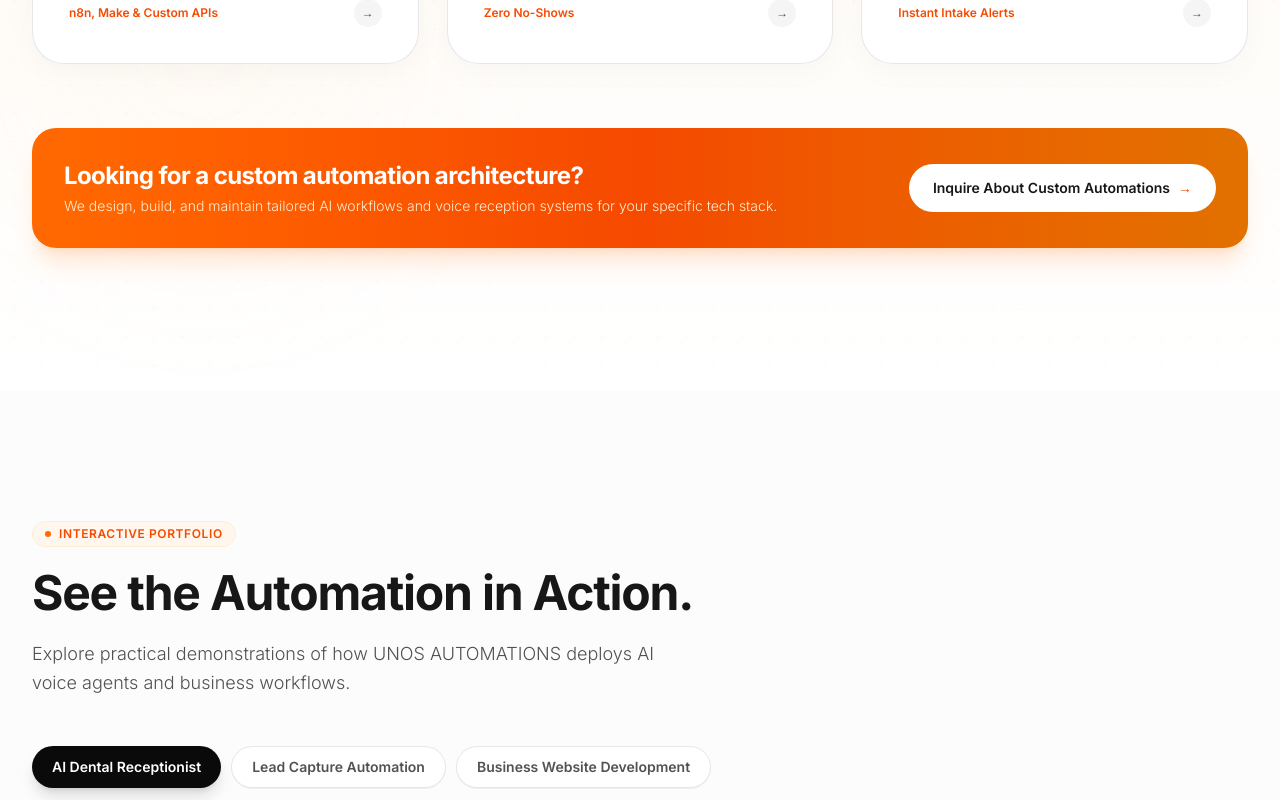
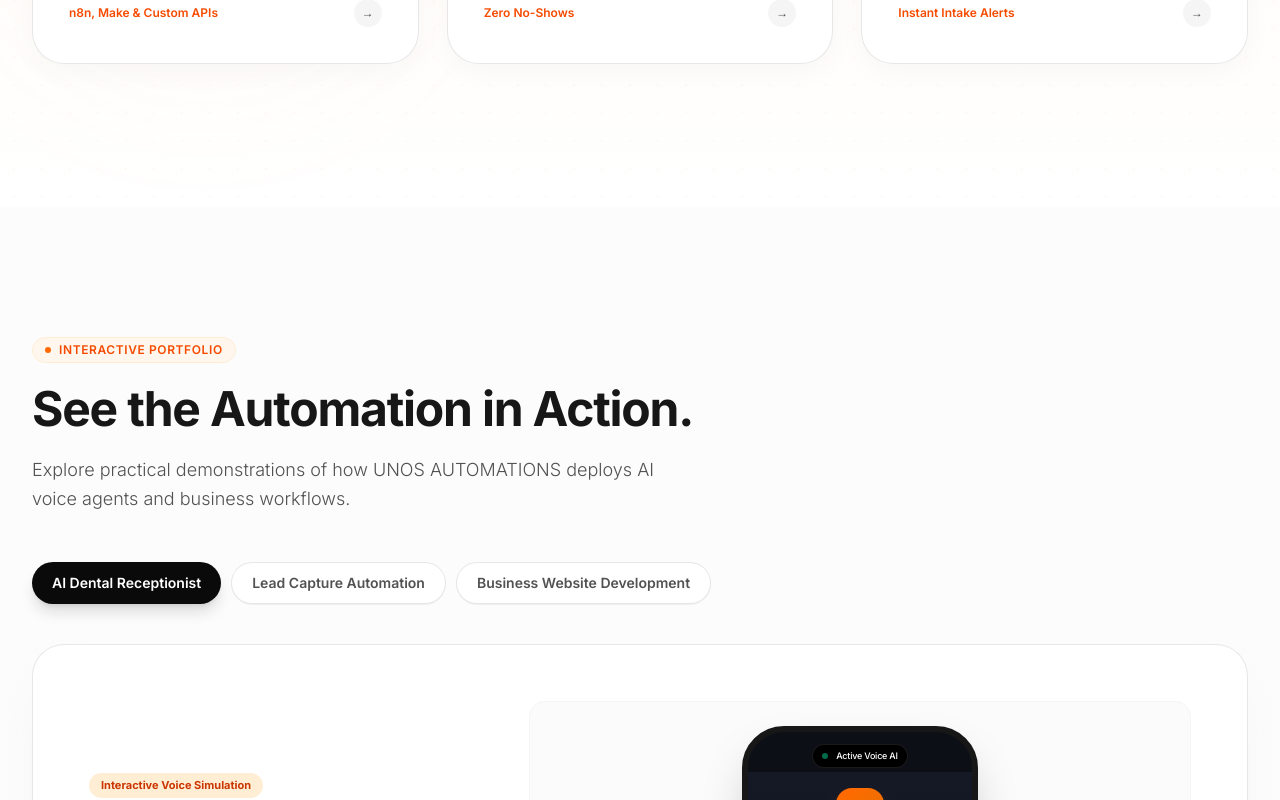
Before and after one commit to contactunos-source/UNOS-AUTOMATION, a Next.js app: page / in a window 1280 px wide. Shown: the part 4720-5520 px from the top of the page. Built offline with nearby package versions, Linux system fonts and the light colour scheme.

Commit message:
fix(sections): remove custom automation banner from services and direct email card from contact

```diff
--- a/src/components/ContactSection.tsx
+++ b/src/components/ContactSection.tsx
@@ -149,72 +149,26 @@
           initial={{ opacity: 0, y: 24 }}
           animate={inView ? { opacity: 1, y: 0 } : {}}
           transition={{ duration: 0.6, ease: [0.22, 1, 0.36, 1] }}
-          className="max-w-2xl mb-14"
+          className="max-w-2xl mx-auto text-center mb-12 sm:mb-14"
         >
-          <p className="text-xs font-semibold uppercase tracking-widest text-orange-600 mb-4">
+          <p className="text-xs font-semibold uppercase tracking-widest text-orange-600 mb-3 sm:mb-4">
             Get in Touch
           </p>
-          <h2 className="text-4xl lg:text-5xl font-bold text-neutral-900 tracking-tight leading-tight">
+          <h2 className="text-3xl sm:text-4xl lg:text-5xl font-bold text-neutral-900 tracking-tight leading-tight">
             Let&apos;s Build Something Smarter.
           </h2>
-          <p className="mt-4 text-lg text-neutral-600 leading-relaxed font-light">
+          <p className="mt-3 sm:mt-4 text-base sm:text-lg text-neutral-600 leading-relaxed font-light">
             Tell us a little about your business and what you&apos;d like to automate.
           </p>
         </motion.div>
 
-        <div className="grid grid-cols-1 lg:grid-cols-3 gap-10 lg:gap-16">
-          {/* Left Column: Direct Communication */}
-          <motion.aside
-            initial={{ opacity: 0, x: -20 }}
-            animate={inView ? { opacity: 1, x: 0 } : {}}
-            transition={{ duration: 0.6, delay: 0.1, ease: [0.22, 1, 0.36, 1] }}
-            className="space-y-6"
-          >
-            {/* Email Support Card */}
-            <div className="bg-white rounded-3xl border border-neutral-200/80 p-8 shadow-sm space-y-4">
-              <span className="inline-flex items-center gap-2 px-3 py-1 rounded-full bg-orange-50 text-orange-700 text-xs font-semibold">
-                Direct Communication
-              </span>
-              <h3 className="text-xl font-bold text-neutral-900 leading-snug">
-                Direct Email Inquiries
-              </h3>
-              <p className="text-sm text-neutral-600 leading-relaxed">
-                Send RFPs, detailed briefs, or custom automation requirements directly to our engineering team.
-              </p>
-              <div className="pt-2">
-                <a
-                  href={`mailto:${siteConfig.email}`}
-                  className="inline-flex items-center gap-2.5 text-sm font-semibold text-neutral-900 hover:text-orange-600 transition-colors group"
-                >
-                  <div className="w-9 h-9 rounded-xl bg-orange-50 flex items-center justify-center text-orange-600 group-hover:bg-orange-100 transition-colors">
-                    <svg className="w-4 h-4 text-orange-500 group-hover:scale-110 transition-transform" fill="none" viewBox="0 0 24 24" stroke="currentColor" strokeWidth="2">
-                      <path strokeLinecap="round" strokeLinejoin="round" d="M3 8l7.89 5.26a2 2 0 002.22 0L21 8M5 19h14a2 2 0 002-2V7a2 2 0 00-2-2H5a2 2 0 00-2 2v10a2 2 0 002 2z" />
-                    </svg>
-                  </div>
-                  <span>{siteConfig.email}</span>
-                </a>
-              </div>
-              <div className="pt-4 border-t border-neutral-100 space-y-2 text-xs text-neutral-500">
-                <p className="flex items-center gap-2">
-                  <span className="text-orange-500 font-bold">✓</span> Direct developer & automation specialist
-                </p>
-                <p className="flex items-center gap-2">
-                  <span className="text-orange-500 font-bold">✓</span> Typically replies within 24 hours
-                </p>
-                <p className="flex items-center gap-2">
-                  <span className="text-orange-500 font-bold">✓</span> Confidential project evaluation
-                </p>
-              </div>
-            </div>
-          </motion.aside>
-
-          {/* Right Column: Contact Enquiry Form */}
-          <motion.div
-            initial={{ opacity: 0, y: 24 }}
-            animate={inView ? { opacity: 1, y: 0 } : {}}
-            transition={{ duration: 0.6, delay: 0.15, ease: [0.22, 1, 0.36, 1] }}
-            className="lg:col-span-2"
-          >
+        {/* Contact Enquiry Form */}
+        <motion.div
+          initial={{ opacity: 0, y: 24 }}
+          animate={inView ? { opacity: 1, y: 0 } : {}}
+          transition={{ duration: 0.6, delay: 0.15, ease: [0.22, 1, 0.36, 1] }}
+          className="max-w-2xl sm:max-w-3xl mx-auto"
+        >
             {formState === "success" ? (
               <div className="flex flex-col items-center justify-center text-center py-16 px-6 gap-5 bg-white rounded-3xl border border-neutral-200/80 shadow-sm">
                 <div className="w-16 h-16 rounded-full bg-emerald-100 flex items-center justify-center">
@@ -389,7 +343,6 @@
               </form>
             )}
           </motion.div>
-        </div>
       </div>
     </section>
   );
--- a/src/components/ServicesSection.tsx
+++ b/src/components/ServicesSection.tsx
@@ -620,35 +620,6 @@
             </div>
           </motion.article>
         </motion.div>
-
-        {/* Bottom Conversion Callout */}
-        <motion.div
-          initial={{ opacity: 0, y: 24 }}
-          animate={inView ? { opacity: 1, y: 0 } : {}}
-          transition={{ duration: 0.7, delay: 0.35, ease }}
-          className="mt-14 lg:mt-16 rounded-3xl p-6 sm:p-8 bg-gradient-to-r from-orange-500 via-orange-600 to-amber-600 text-white shadow-xl shadow-orange-500/15 flex flex-col sm:flex-row items-center justify-between gap-6"
-        >
-          <div className="space-y-1 text-center sm:text-left">
-            <h3 className="text-xl sm:text-2xl font-bold tracking-tight">
-              Looking for a custom automation architecture?
-            </h3>
-            <p className="text-sm text-orange-100 font-light">
-              We design, build, and maintain tailored AI workflows and voice reception systems for your specific tech stack.
-            </p>
-          </div>
-
-          <a
-            href="#contact"
-            onClick={(e) => {
-              e.preventDefault();
-              document.getElementById("contact")?.scrollIntoView({ behavior: "smooth" });
-            }}
-            className="shrink-0 inline-flex items-center gap-2 px-6 py-3.5 bg-white text-neutral-900 text-sm font-semibold rounded-full hover:bg-neutral-100 hover:shadow-lg transition-all duration-200 focus:outline-none focus-visible:ring-2 focus-visible:ring-white"
-          >
-            <span>Inquire About Custom Automations</span>
-            <span className="text-orange-600 font-bold">→</span>
-          </a>
-        </motion.div>
       </div>
     </section>
   );
```
